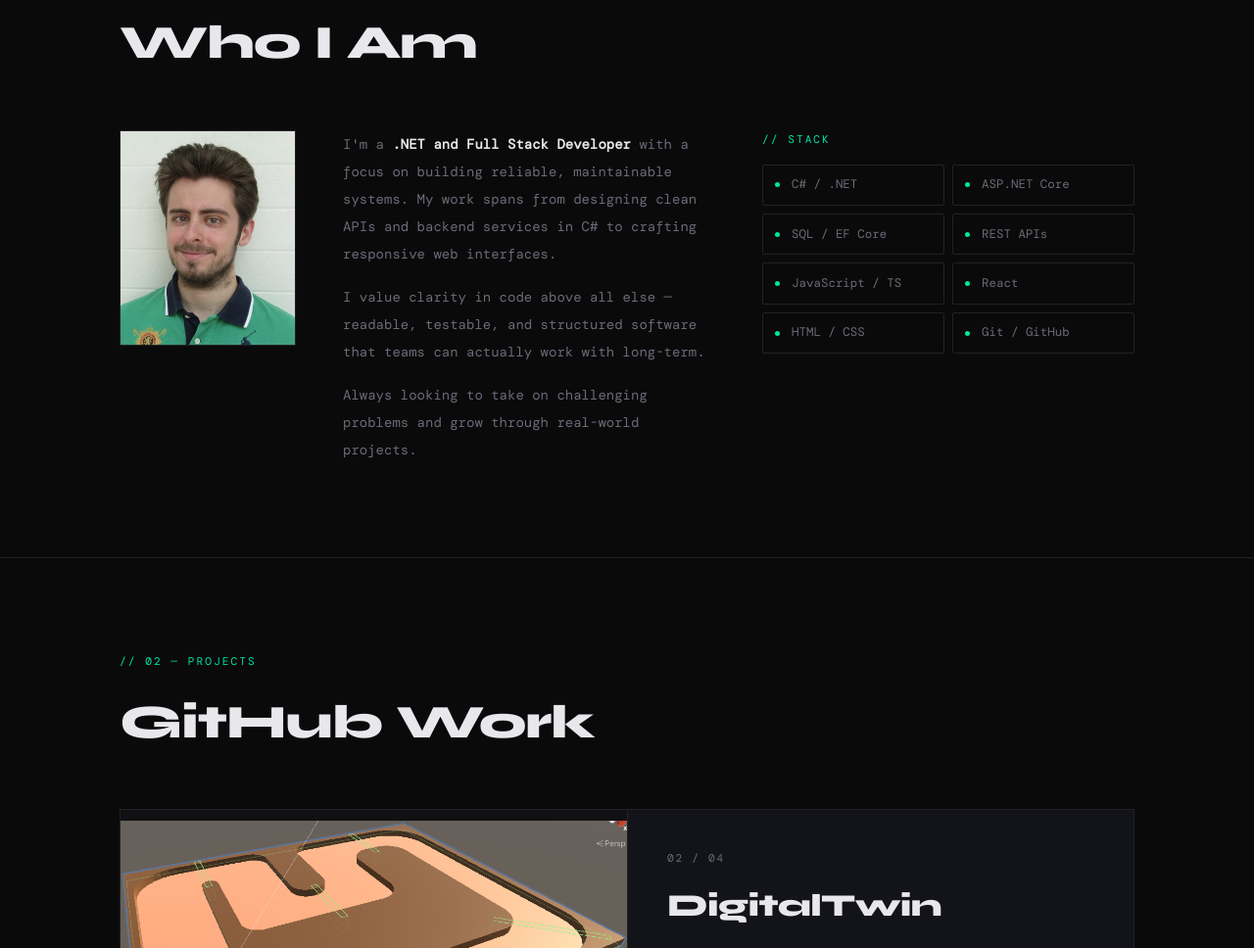
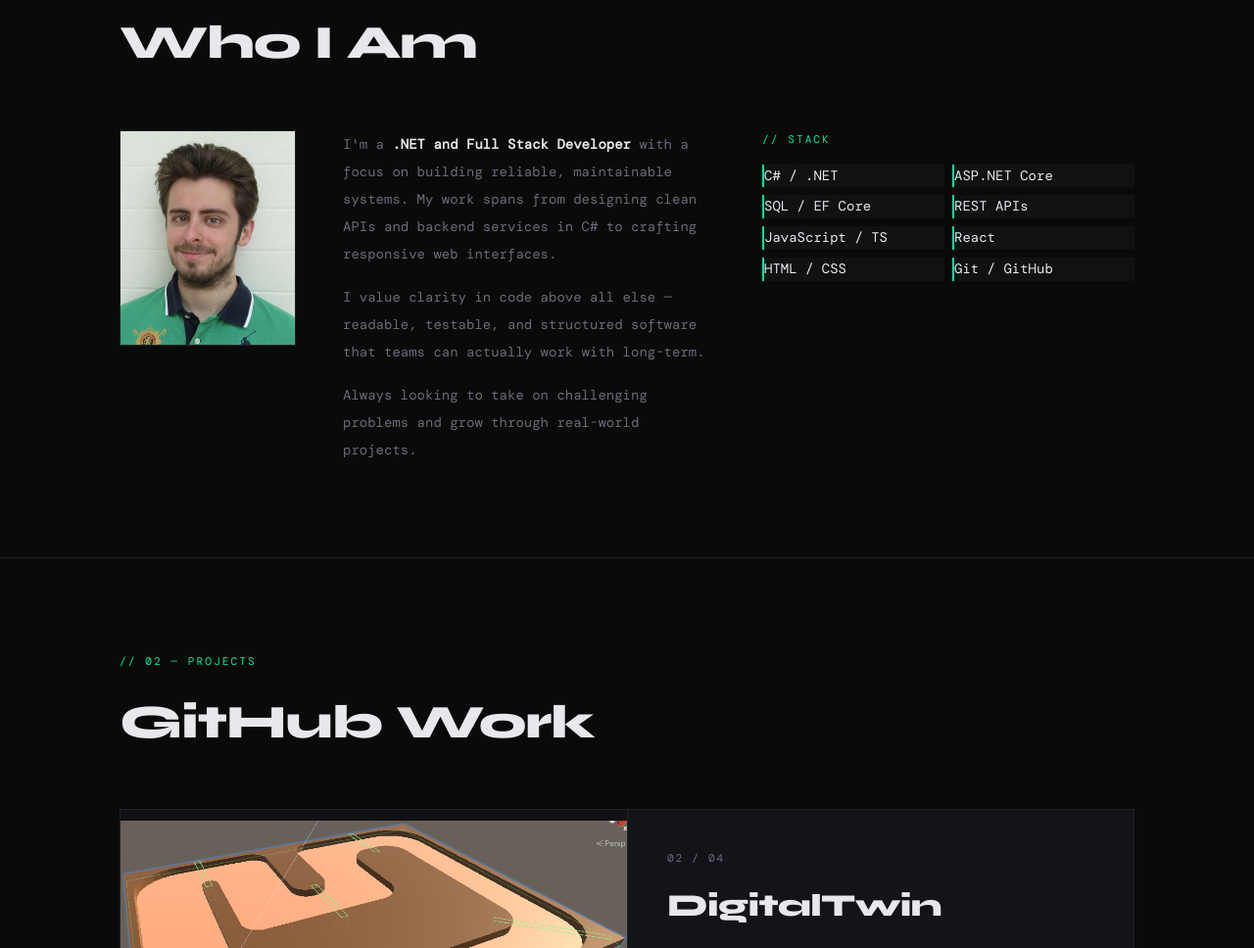
Before and after one commit to Duartelisilva/Duartelisilva.github.io, a plain HTML site: page index.html in a window 1280 px wide. Shown: the part 925-1893 px from the top of the page at 98% size. Drawn offline with nearby package versions, Linux system fonts and the light colour scheme; a web font is replaced by a local one.

Commit message:
Update index.html

```diff
--- a/index.html
+++ b/index.html
@@ -164,14 +164,12 @@
     .about-text strong { color: var(--text); }
     .skills-grid { display: grid; grid-template-columns: 1fr 1fr; gap: 0.5rem; }
     .skill-item {
-      display: flex; align-items: center; gap: 0.75rem;
-      padding: 0.6rem 0.75rem;
-      border: 1px solid var(--border); border-radius: 2px;
-      font-size: 0.78rem; color: var(--muted);
-      transition: border-color 0.2s, color 0.2s;
+      background: var(--surface);
+      border-left: 2px solid var(--accent);
+      user-select: none;
+      cursor: default;
     }
-    .skill-item:hover { border-color: var(--accent); color: var(--text); }
-    .skill-dot { width: 5px; height: 5px; background: var(--accent); border-radius: 50%; flex-shrink: 0; }
+    .skill-dot { display: none; }
 
     /* CAROUSEL */
     .carousel-wrap { position: relative; }
```
